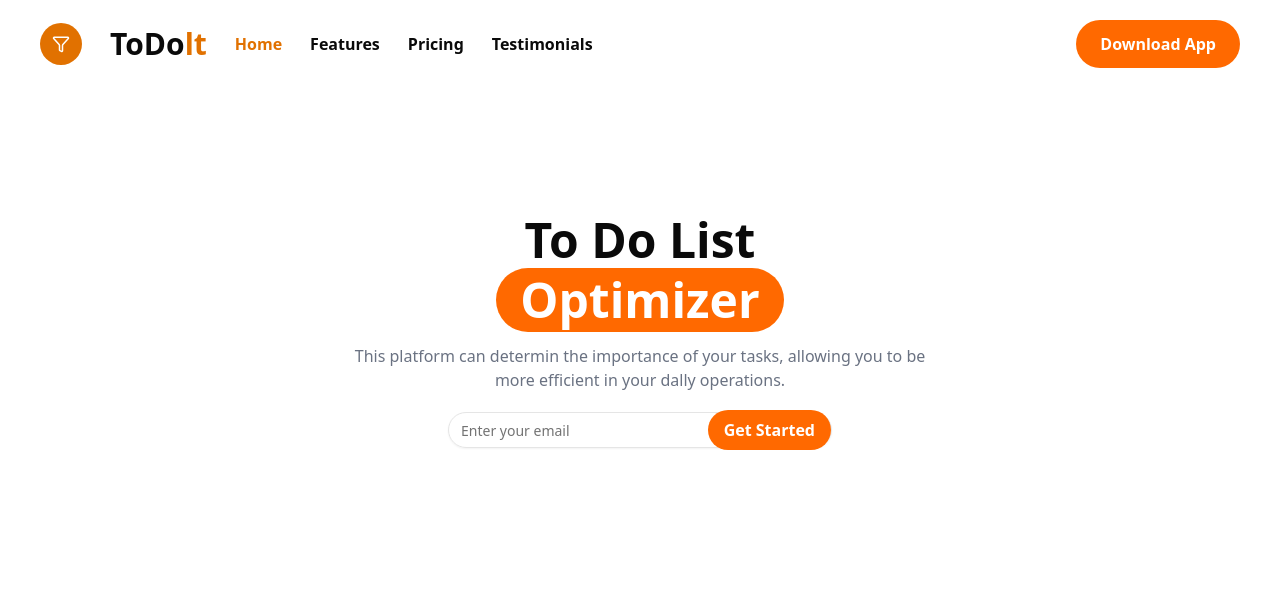
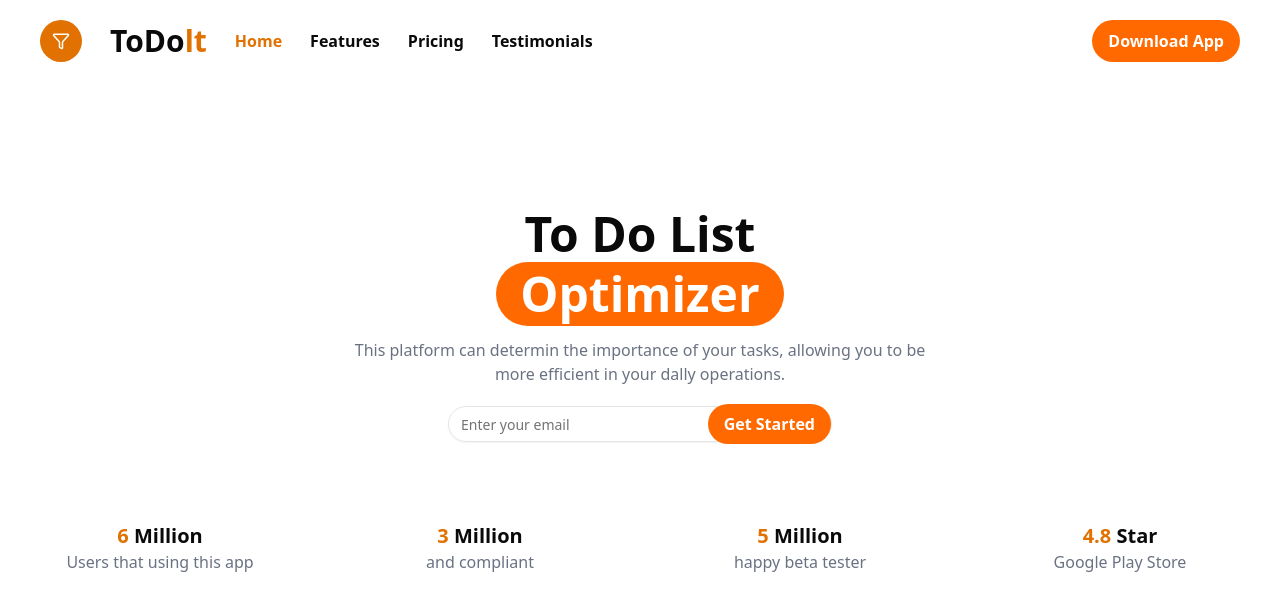
Before and after one commit to Ammarat22/nextjs-todolist, a Next.js app: page / in a window 1280 px wide. Shown: the top 610 px of the page. Built offline with nearby package versions, Linux system fonts and the light colour scheme.

Commit message:
feat: feat/page-1

```diff
--- a/src/app/page.tsx
+++ b/src/app/page.tsx
@@ -1,12 +1,13 @@
+import Footer from "@/components/footer";
 import Header from "@/components/header";
 import Main from "@/components/main";
-import Image from "next/image";
 
 export default function Home() {
   return (
     <div>
       <Header/>
       <Main/>
+      <Footer/>
     </div>
   );
 }
--- /dev/null
+++ b/src/components/footer.tsx
@@ -0,0 +1,24 @@
+import React from 'react'
+
+export default function Footer() {
+  const stats = [
+    { value: 6, label: "Million", description: "Users that using this app" },
+    { value: 3, label: "Million", description: "and compliant" },
+    { value: 5, label: "Million", description: "happy beta tester" },
+    { value: 4.8, label: "Star", description: "Google Play Store " },
+  ];
+
+  return (
+    <div className="flex items-center justify-center w-full mt-20">
+      {stats.map((item, index) => (
+        <div key={index} className="flex flex-col w-full text-center mb-4">
+          <p className="font-bold text-xl">
+            <span className="text-amber-600">{item.value}</span>
+            <span> {item.label}</span>
+          </p>
+          <p className="text-gray-500 text-center">{item.description}</p>
+        </div>
+      ))}
+    </div>
+  );
+}
--- a/src/components/header.tsx
+++ b/src/components/header.tsx
@@ -14,7 +14,7 @@ export default function Header() {
                 <p>Pricing</p>
                 <p>Testimonials</p>
             </div>
-                <button className='bg-orange-500 text-white px-6 py-3 font-bold rounded-full'>Download App</button>
+                <button className='bg-orange-500 text-white px-4 py-2 font-bold rounded-full'>Download App</button>
         </div>
     )
 }
```
